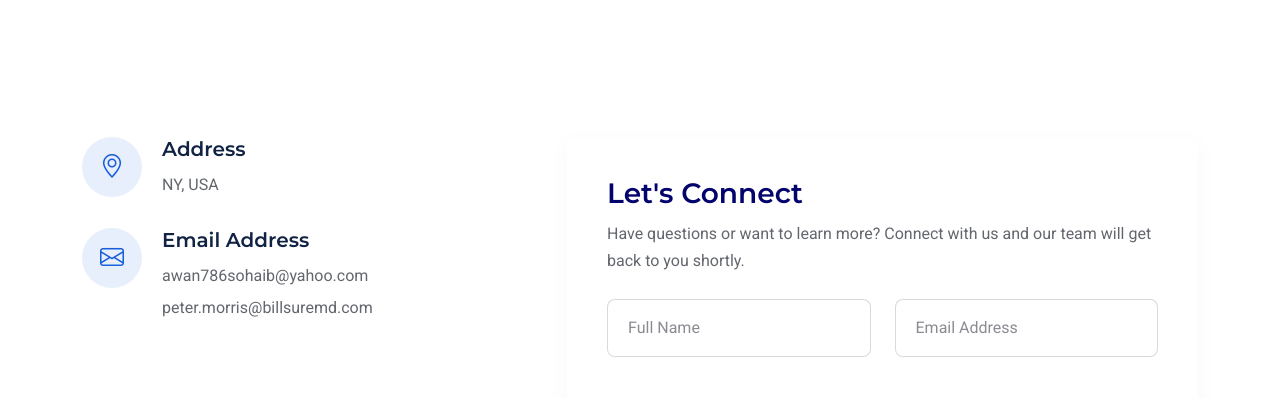
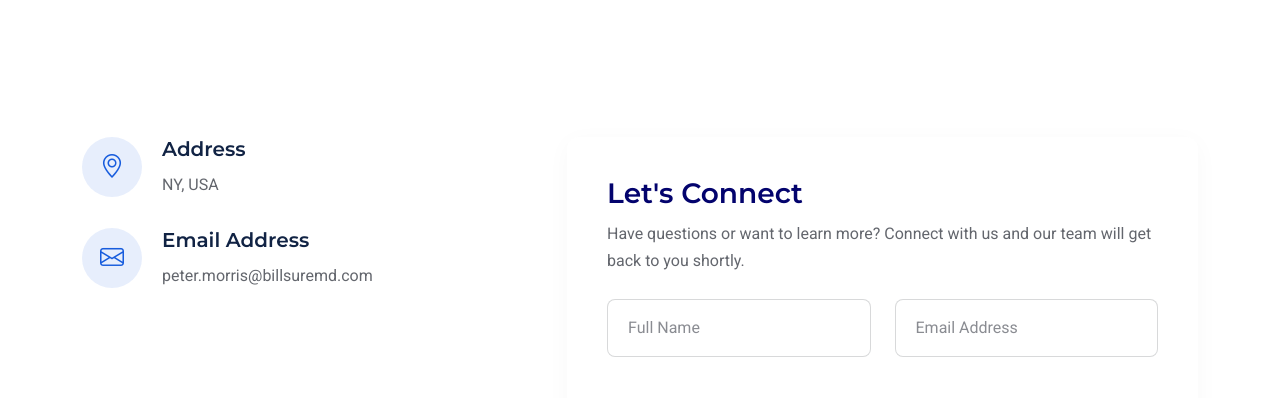
Before and after one commit to faleeha-awan/Medical-Billing-Site, a plain HTML site: page contact.html in a window 1280 px wide. Shown: the part 343-741 px from the top of the page. Drawn offline with Linux system fonts and the light colour scheme.

Commit message:
Update contact.html

```diff
--- a/contact.html
+++ b/contact.html
@@ -130,7 +130,6 @@
                 </div>
                 <div class="info-content">
                   <h3>Email Address</h3>
-                  <p>awan786sohaib@yahoo.com</p>
                   <p>peter.morris@billsuremd.com</p>
                 </div>
               </div>
```
